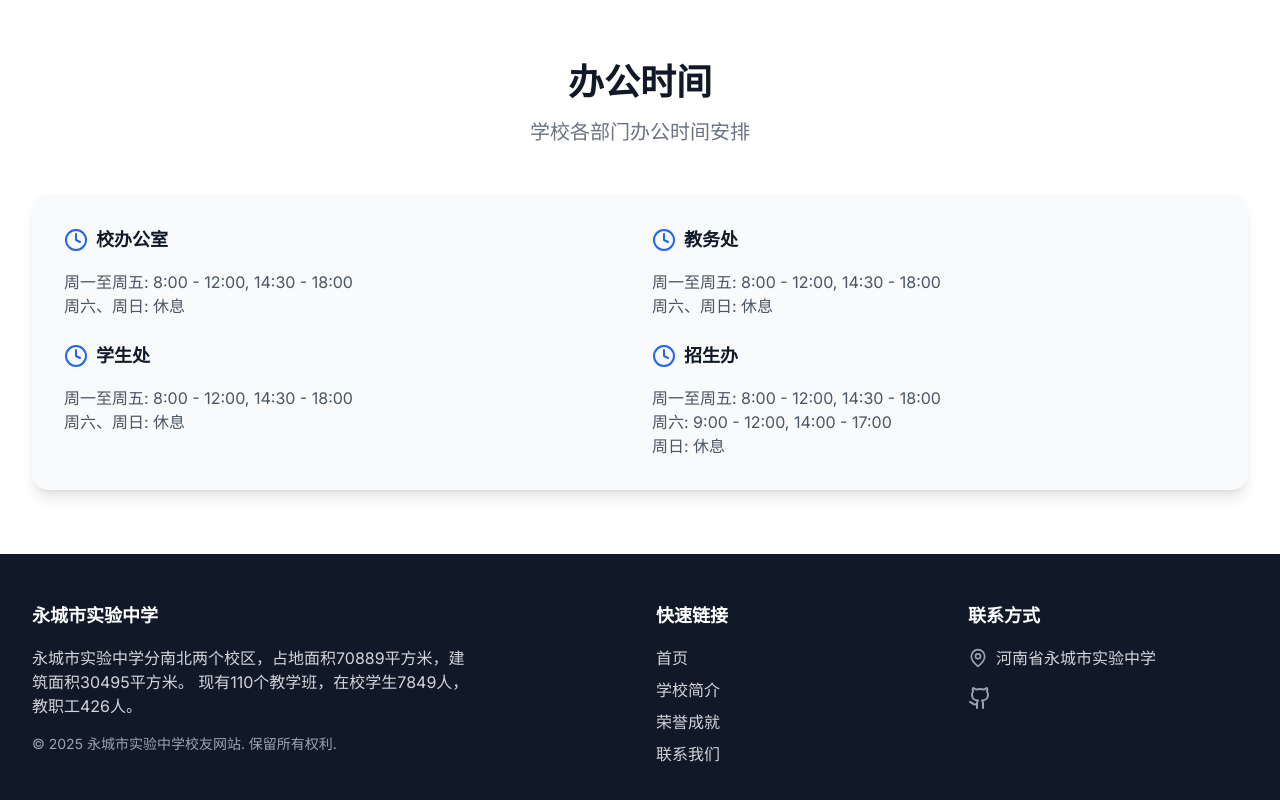
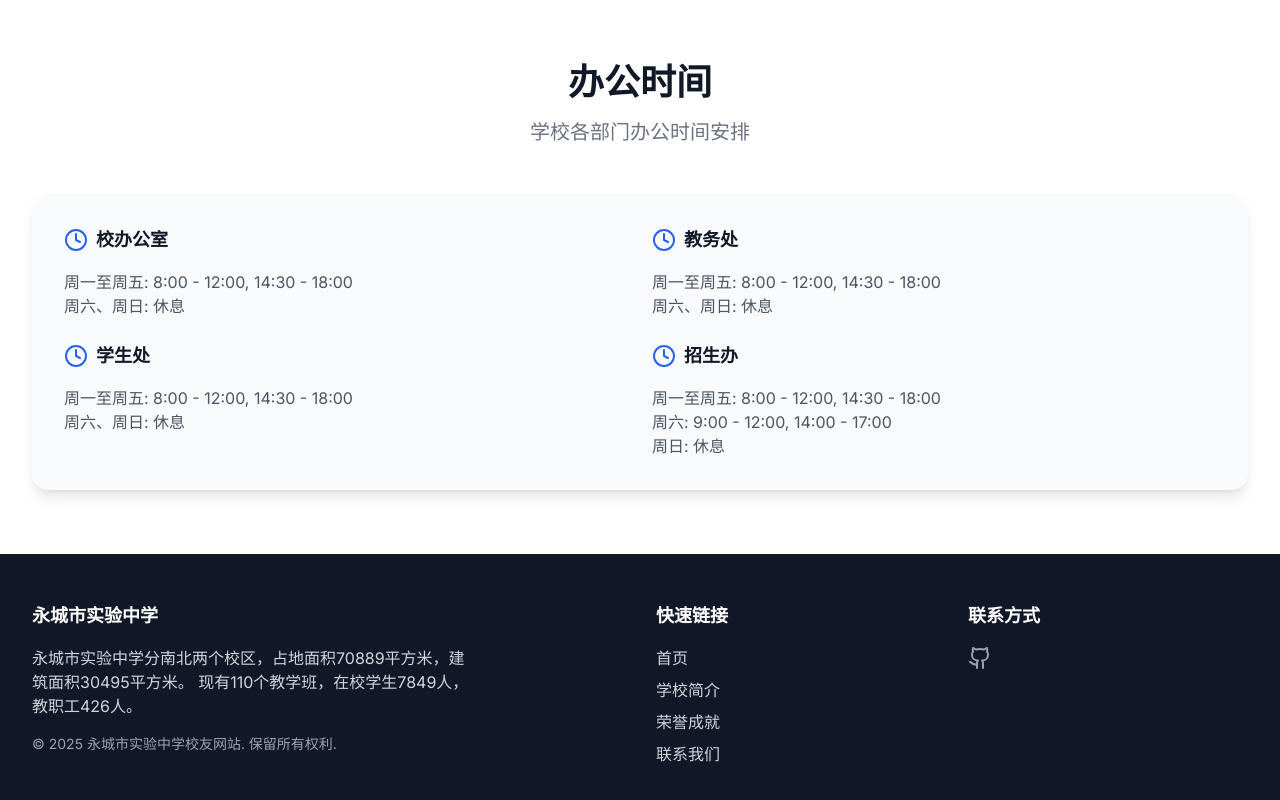
Before and after one commit to Hi-Kite/ycsyzx, a React (Vite) app: page /contact in a window 1280 px wide. Shown: the part 1282-2082 px from the top of the page. Built offline with nearby package versions, Linux system fonts and the light colour scheme.

Commit message:
更改页脚内容

```diff
--- a/src/components/layout/Footer.tsx
+++ b/src/components/layout/Footer.tsx
@@ -1,4 +1,4 @@
-import { MapPin, Github } from 'lucide-react'
+import { Github } from 'lucide-react'
 
 const Footer = () => {
   return (
@@ -47,12 +47,6 @@ const Footer = () => {
           {/* 联系信息 */}
           <div>
             <h3 className="text-lg font-semibold mb-4">联系方式</h3>
-            <ul className="space-y-3">
-              <li className="flex items-start">
-                <MapPin className="h-5 w-5 text-gray-400 mr-2 mt-0.5" />
-                <span className="text-gray-300">河南省永城市实验中学</span>
-              </li>
-            </ul>
             <div className="mt-4 flex space-x-4">
               <a
                 href="https://github.com/Hi-Kite/ycsyzx"
```
